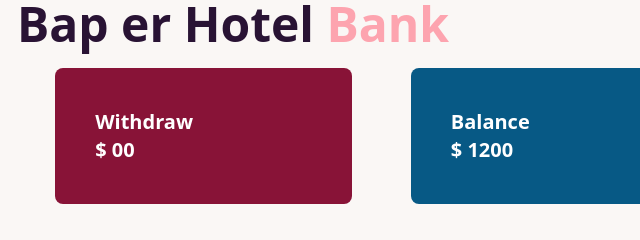
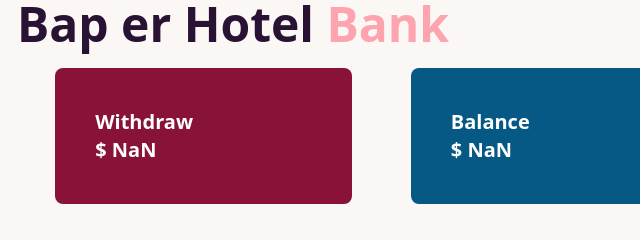
Before and after one commit to MdTanzil/home-bank, a plain HTML site: page bank.html in a window 1280 px wide. Both pictures are taken after a click on the button "WITHDRAW". Shown: the top 240 px of the page, 407-1047 px from the left. Drawn offline with nearby package versions, Linux system fonts and the light colour scheme.

Commit message:
deposit update

```diff
--- a/bank.html
+++ b/bank.html
@@ -16,7 +16,7 @@
         </div>
         <div class="w-5/6 h-auto bg-rose-900 p-10 rounded-lg">
             <h3 class="text-xl font-semibold">Withdraw</h3>
-            <h4 class="text-xl font-semibold">$ <span>00</span> </h4>
+            <h4 class="text-xl font-semibold">$ <span id="withdrow-display">00</span> </h4>
         </div>
         <div class="w-5/6 h-auto bg-sky-800 p-10 rounded-lg">
             <h3 class="text-xl font-semibold">Balance</h3>
--- a/bank.js
+++ b/bank.js
@@ -1,6 +1,6 @@
 document.getElementById("deposit-btn").addEventListener("click", () => {
   let deposit = document.getElementById("deposit-ammount").value
-  if(isNaN(deposit)){
+  if(isNaN(deposit) || deposit < 0){
     alert('enter valid input ')
     return
   }
@@ -15,3 +15,22 @@ document.getElementById("deposit-btn").addEventListener("click", () => {
   document.getElementById("Balance-display").innerText = balanceDisplay + deposit
   document.getElementById("deposit-ammount").value=''
 });
+document.getElementById("withdraw-btn").addEventListener("click", () => {
+  let withdraw = document.getElementById("withdraw-ammount").value;
+  if (isNaN(withdraw) || withdraw < 0) {
+    alert("enter valid input ");
+    return;
+  }
+  withdraw = parseFloat(withdraw)
+  let withdrawDisplay = parseFloat(
+    document.getElementById("withdrow-display").innerHTML
+  );
+  let balanceDisplay = parseFloat(
+    document.getElementById("Balance-display").innerText
+  );
+  document.getElementById("withdrow-display").innerText = withdrawDisplay + withdraw
+  document.getElementById("Balance-display").innerText =
+    balanceDisplay - withdraw;
+
+  document.getElementById("withdraw-ammount").value = "";
+});
```
